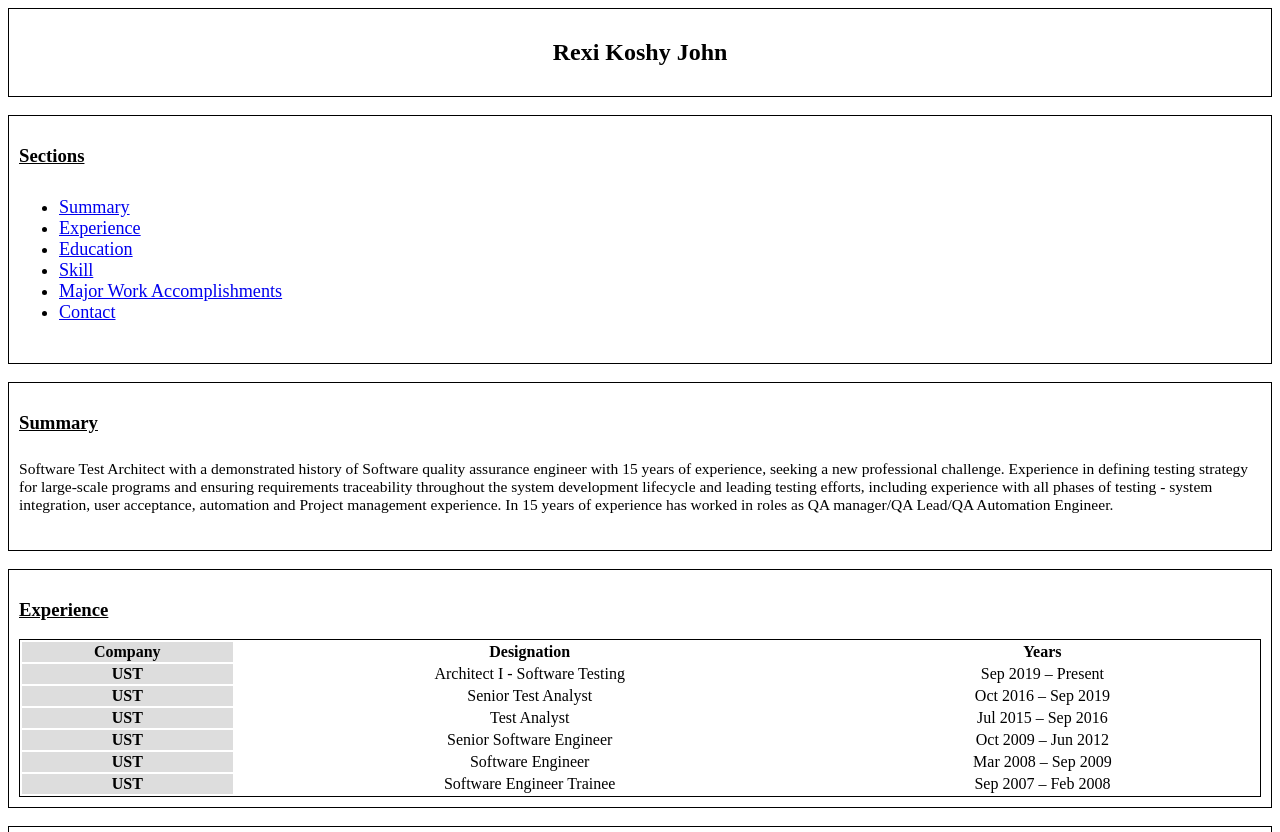
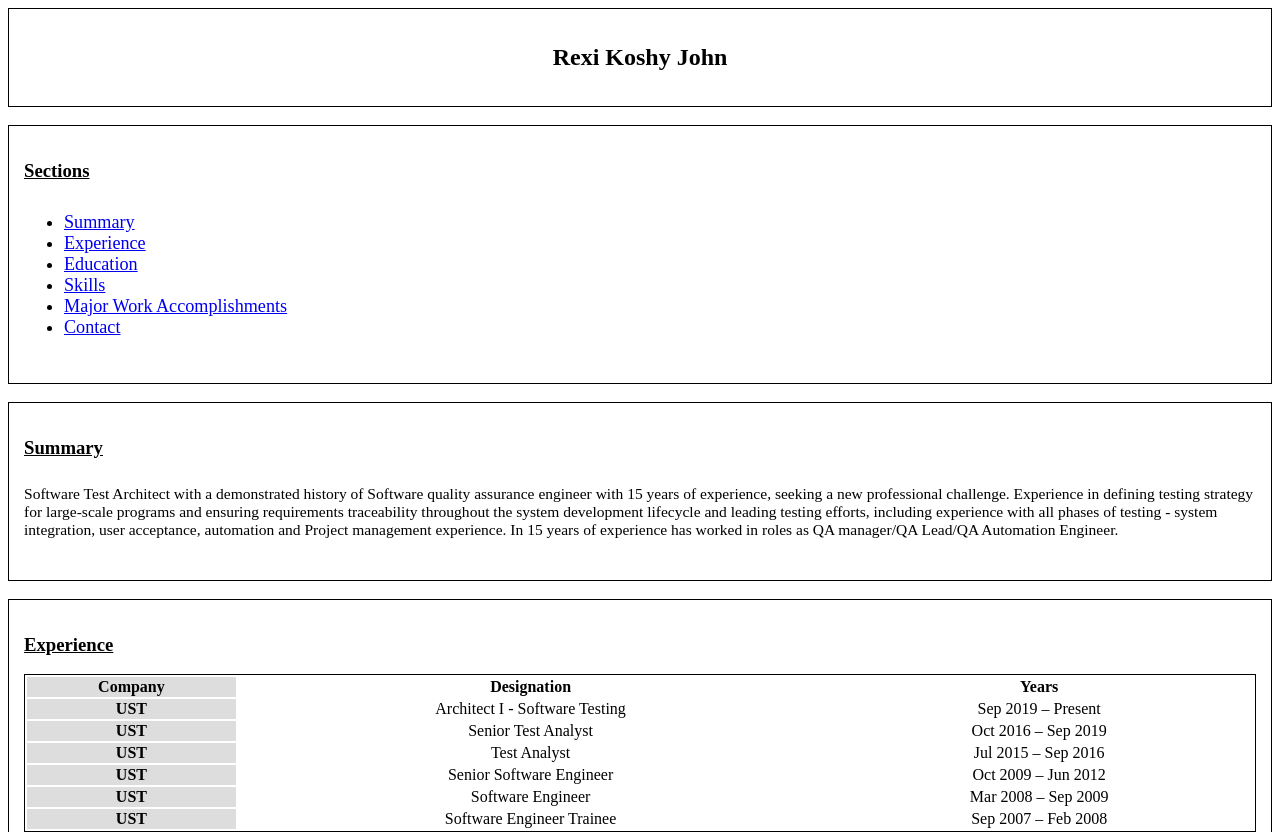
Before and after one commit to rexijohn/WebSiteResume, a plain HTML site: page index.html in a window 1280 px wide. Shown: the top 832 px of the page. Drawn offline with Linux system fonts and the light colour scheme.

Commit message:
Update index.html
text alignment changes for footer and typo changes

```diff
--- a/index.html
+++ b/index.html
@@ -28,10 +28,13 @@
             }
             section{
                 border: 1px solid black;
-                padding: 10px;
+                padding: 15px;
 
             }
             h1{
+                text-align: center;
+            }
+            footer{
                 text-align: center;
             }
 
@@ -54,7 +57,7 @@
                             <li><a href="#summ">Summary</a></li>
                             <li><a href="#exp">Experience</a></li>
                             <li><a href="#edu">Education</a></li>
-                            <li><a href="#skill">Skill</a></li>
+                            <li><a href="#skill">Skills</a></li>
                             <li><a href="#work">Major Work Accomplishments</a></li>
                             <li><a href="#cont">Contact</a></li>
                             </h5>
```
